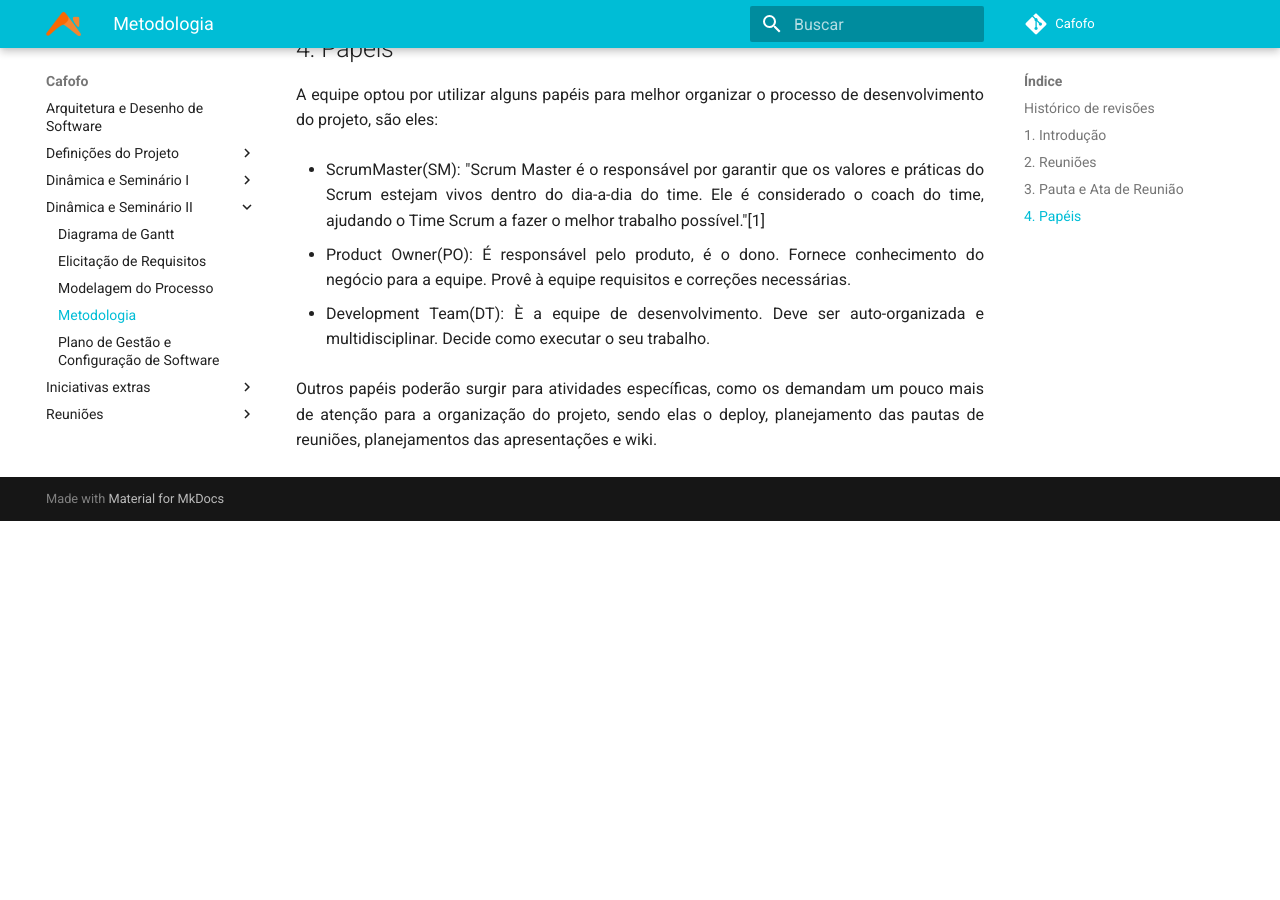
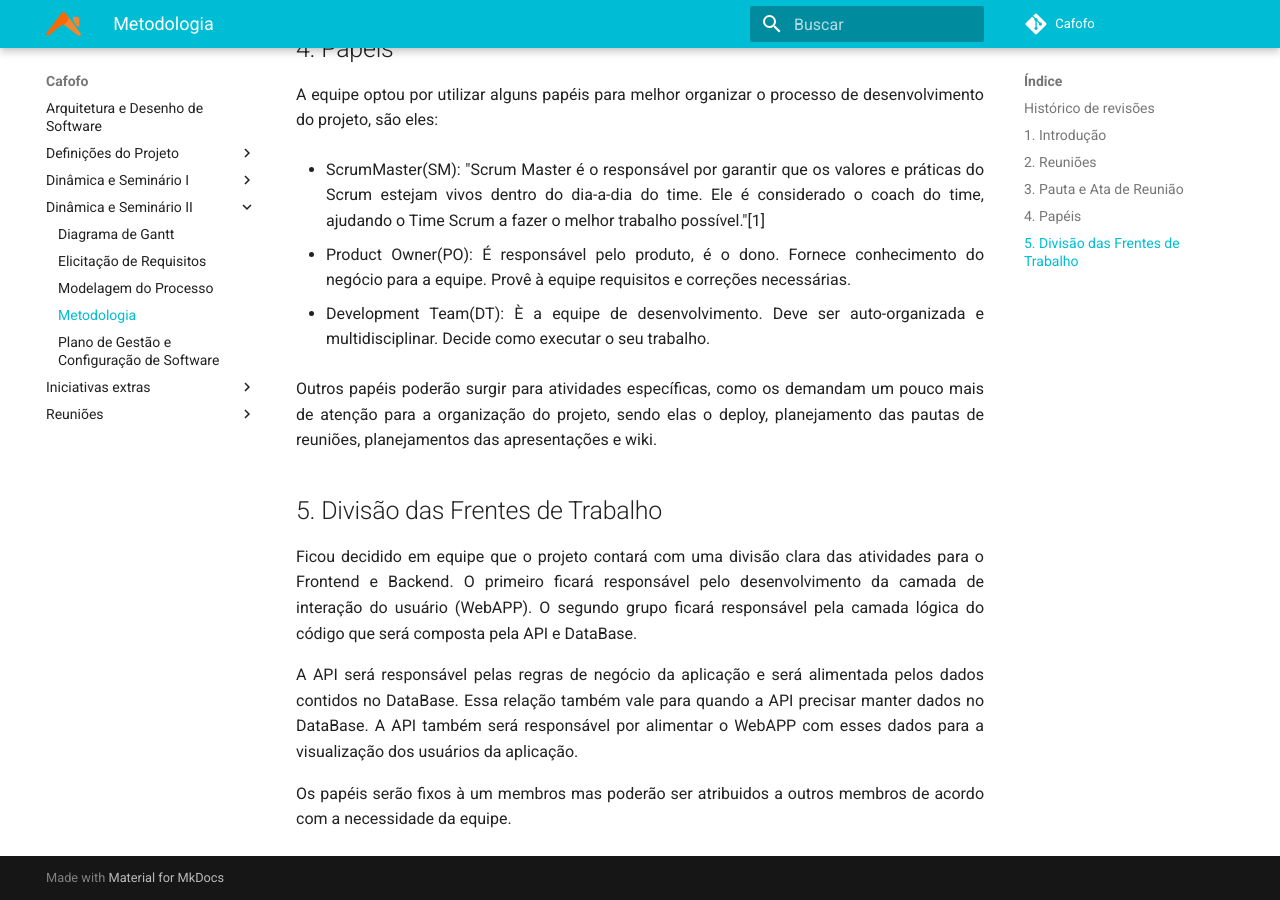
Before and after one commit to desenho-2019/Wiki, an MkDocs documentation site: the page built from docs/Dinâmica e Seminário II/metodologia.md, in a window 1280 px wide and 900 px high, scrolled down 1286 px. Built offline with MkDocs 1.6.1 and Material for MkDocs 9.7.7, drawn with Linux system fonts in a browser that asks for light colours; before the commit the page ends 1807 px from its top, so only the background shows below that.

Commit message:
Added topic 5 to medotologia file

```diff
--- a/docs/Dinâmica e Seminário II/metodologia.md
+++ b/docs/Dinâmica e Seminário II/metodologia.md
@@ -38,3 +38,11 @@ As reuniões serão planejadas pelo membro Rafael Bragança, a fim de agilizar o
 * <p align = "justify">Development Team(DT): È a equipe de desenvolvimento. Deve ser auto-organizada e multidisciplinar. Decide como executar o seu trabalho.</p>
 
  <p align = "justify">Outros papéis poderão surgir para atividades específicas, como os demandam um pouco mais de atenção para a organização do projeto, sendo elas o deploy, planejamento das pautas de reuniões, planejamentos das apresentações e wiki. </p>
+
+## 5. Divisão das Frentes de Trabalho
+
+<p align = "justify">Ficou decidido em equipe que o projeto contará com uma divisão clara das atividades para o Frontend e Backend. O primeiro ficará responsável pelo desenvolvimento da camada de interação do usuário (WebAPP). O segundo grupo ficará responsável pela camada lógica do código que será composta pela API e DataBase.</p>
+
+<p align = "justify">A API será responsável pelas regras de negócio da aplicação e será alimentada pelos dados contidos no DataBase. Essa relação também vale para quando a API precisar manter dados no DataBase. A API também será responsável por alimentar o WebAPP com esses dados para a visualização dos usuários da aplicação.</p>
+
+<p align = "justify"> Os papéis serão fixos à um membros mas poderão ser atribuidos a outros membros de acordo com a necessidade da equipe.</p>
```
